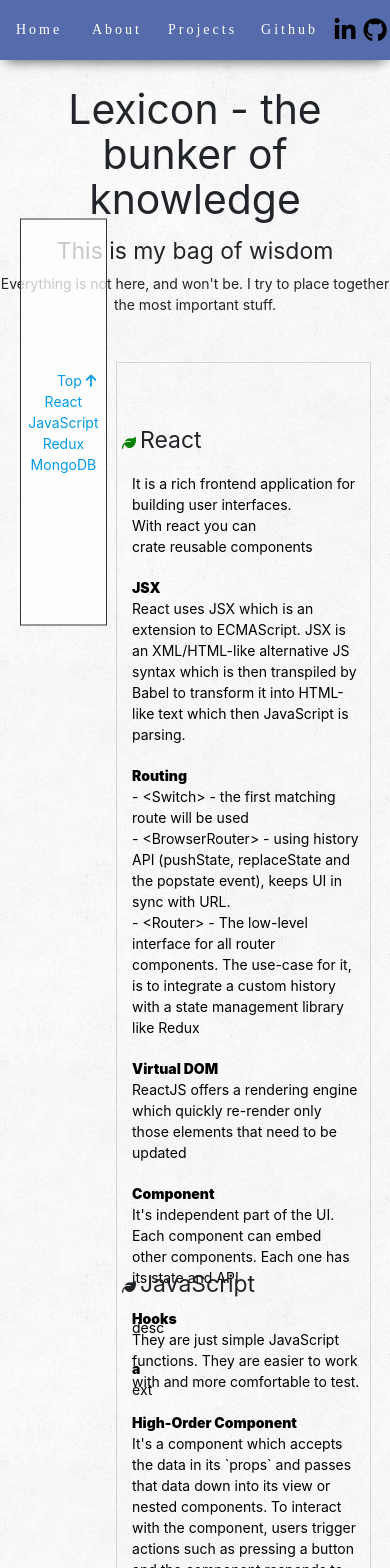
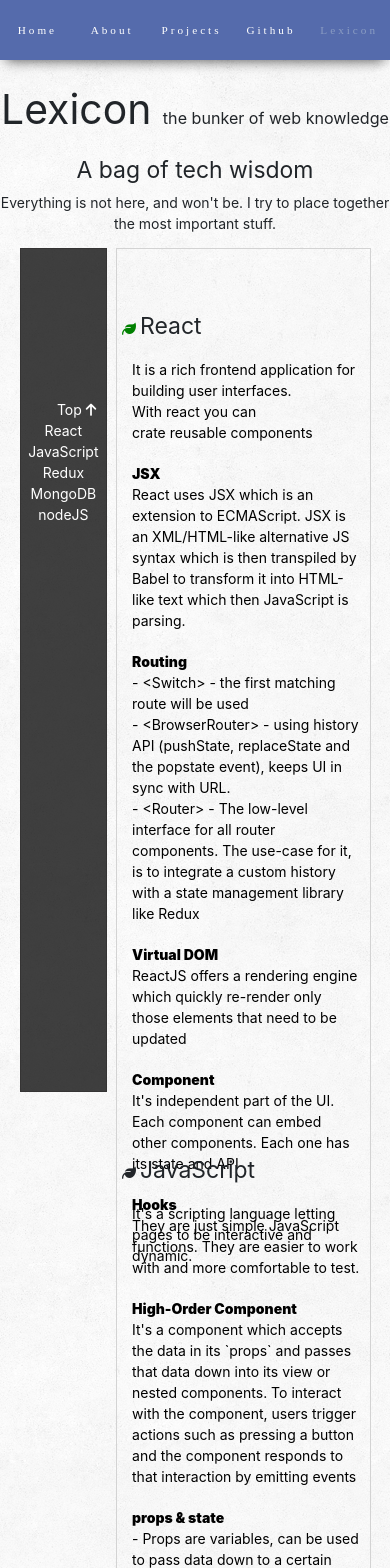
Before and after one commit to klauza/animated-business-app, a React (Create React App) app: page /lexicon in a window 390 px wide. Shown: the top 1568 px of the page. Built offline with nearby package versions, Linux system fonts and the light colour scheme; no server answers; a web font is replaced by a local one.

Commit message:
Lexion, About: adjust mobile layout

```diff
--- a/src/components/About/_about.scss
+++ b/src/components/About/_about.scss
@@ -11,7 +11,7 @@
     display: flex; flex-direction: row;
     font-weight: 700;
     position: absolute;
-    top: 65px; left: 50%; transform: translateX(-50%);
+    top: 140px; left: 50%; transform: translateX(-50%);
     div{
       display: flex; flex-direction: row;
     }
--- a/src/components/Lexicon/LexiconList.js
+++ b/src/components/Lexicon/LexiconList.js
@@ -46,6 +46,7 @@ const LexiconList = () => {
           <div>- State is used to store data in current page. State is an independent variable set inside a component. State is mutable and has worse performance than props.</div>
         </div>
 
+
       </div>
     </li>
 
@@ -54,12 +55,12 @@ const LexiconList = () => {
       <div className="description-main content-javascript">
 
         <div className="description-main__core">
-          <span>desc</span>
+          <span>It's a scripting language letting pages to be interactive and dynamic.</span>
         </div>
 
         <div className="description-main__extended">
-          <span className="span-bold"> a </span>
-          <div> ext </div>
+          <span className="span-bold">  </span>
+          <div>  </div>
         </div>
 
       </div>
@@ -67,13 +68,48 @@ const LexiconList = () => {
 
     <li id="redux" className="item-list-li">
       <i className="fa fa-leaf"></i> <h5>Redux</h5>
-      <div className="description-main content-redux">desc</div>
+      <div className="description-main content-redux">
+        <div className="description-main__core">
+          <span>It's a tool for an app that mutates the state and makes two-way state exchange possible between the App and a Store.</span>
+        </div>
+        <div className="description-main__extended">
+          <span className="span-bold">Store</span>
+          <div>It's a place in the memory within the browser where the application keeps its state.</div>
+        </div>
+        <div className="description-main__extended">
+          <span className="span-bold">Redux-Thunk</span>
+          <div>It's a synchronization tool. It puts instructions into a queue and makes sure each action is performed one at a time.</div>
+        </div>
+      </div>
     </li>
 
     <li id="mongodb" className="item-list-li">
       <i className="fa fa-leaf"></i> <h5>MongoDB</h5>
-      <div className="description-main content-mongodb">desc</div>
+      <div className="description-main content-mongodb">
+        <div className="description-main__core">
+          <span>It's a document database. Can be hosted in the cloud.</span>
+        </div>
+        <div className="description-main__extended">
+          <span className="span-bold">mongoose</span>
+          <div>It allows to manage relationships between data and provides schema which defines the structure of document, validations, and default values.</div>
+        </div>
+      </div>
     </li>
+
+    <li id="nodejs" className="item-list-li">
+      <i className="fa fa-leaf"></i> <h5>node.js</h5>
+      <div className="description-main content-nodejs">
+        <div className="description-main__core">
+          <span>node.js is an open-source, cross-platform JavaScript run-time environment that executes JavaScript code outside of a browser.</span>
+        </div>
+        <div className="description-main__extended">
+          <span className="span-bold">Express.js</span>
+          <div>It is a minimal and flexible Node.js web application framework that provides a robust set of features for web and mobile applications. It enables easy API development.</div>
+        </div>
+      </div>
+    </li>
+
+
   </Fragment>
   )
 }
--- a/src/components/Lexicon/LexiconMain.js
+++ b/src/components/Lexicon/LexiconMain.js
@@ -7,8 +7,8 @@ const LexiconMain = () => {
 
   return (
     <div className="lexicon" id="top">
-      <h3 id="header">Lexicon - the bunker of knowledge</h3>
-      <h5 id="sub-header">This is my bag of wisdom</h5>
+      <h3 id="header">Lexicon <span>the bunker of web knowledge</span></h3>
+      <h5 id="sub-header">A bag of tech wisdom</h5>
       <p id="paragraph-header">Everything is not here, and won't be. I try to place together the most important stuff.</p>
 
       <div className="lexicon-container">
@@ -20,6 +20,7 @@ const LexiconMain = () => {
             <a href="#javaScript">JavaScript</a>
             <a href="#redux">Redux</a>
             <a href="#mongodb">MongoDB</a>
+            <a href="#nodejs">nodeJS</a>
 
           </div>
         </div>
--- a/src/components/Lexicon/_lexicon.scss
+++ b/src/components/Lexicon/_lexicon.scss
@@ -19,6 +19,23 @@
   h3, h5, p{
     text-align: center;
   }
+  h3{
+    // position: relative;
+  }
+
+  h3 span{
+    position: relative;
+    font-size: 1.15rem;
+    // &::before{
+    //   content: '';
+    //   position: absolute; top: 0; left:0 ;
+    //   width: 100%; height: 1px;
+    //   background: grey;
+    //   // display: block;
+    //   // position: absolute; top: 0;left: 0;
+    //   margin: 0 auto;
+    // }
+  }
 
   &-container{
     width: 90%; margin: 0 auto;
@@ -31,7 +48,15 @@
       height: 100%;
       position: sticky;
       top: 50%; transform: translateY(-50%);
-      background: rgba(255, 255, 255, 0.75);
+      background: rgba(0, 0, 0, 0.75);
+      @media(max-width: 768px){
+        top: 0%;
+        transform: unset;
+        &-sidebar{
+
+        height: 100vh;
+        }
+      }
 
       &-sidebar{
         border: 1px solid rgb(53, 52, 52);
@@ -45,8 +70,9 @@
           display: block;
           width: 100%;
           text-align: center;
+          color: white;
           &:hover{
-            background: rgb(226, 226, 226);
+            background: rgb(0, 0, 0);
           }
         }
       }
@@ -56,6 +82,9 @@
     &__grid{
       margin-top: 33px;
       width: 72.5%;
+      @media(max-width: 768px){
+        margin-top: 0;
+      }
     }
     &__item-list{
       border: 1px solid lightgrey;
--- a/src/components/Lexicon/_lexiconList.scss
+++ b/src/components/Lexicon/_lexiconList.scss
@@ -20,4 +20,6 @@
 /*                    Redux                   */
 
 /*                    MongoDB                   */
+
+/*                    nodejs                   */
 }
--- a/src/components/Navigation/Navbar.js
+++ b/src/components/Navigation/Navbar.js
@@ -17,7 +17,7 @@ function Navbar() {
           <NavLink to="/about" className="nav-links">About</NavLink>
           <NavLink to="/projects" className="nav-links">Projects</NavLink>
           <NavLink to="/github" className="nav-links">Github</NavLink>
-          {/* <NavLink to="/lexicon" className="nav-links">Lexicon</NavLink> */}
+          <NavLink to='/lexicon' className="nav-links">Lexicon</NavLink>
         </div>
 
         <div className="nav-icons">
--- a/src/components/Navigation/_navbar.scss
+++ b/src/components/Navigation/_navbar.scss
@@ -29,6 +29,7 @@
       height: 60px;
       grid-column: 2 / span 1;
       text-align: center;
+
 
       .nav-links{
         width: auto;
@@ -69,6 +70,7 @@
         font-size: 24px;
         line-height: 60px;
       }
+
     }
   }
 
@@ -77,7 +79,7 @@
     .nav-container{
       width: 100%;
       display: grid;
-      grid-template-columns: 1fr 60px;
+      grid-template-columns: 1fr;
       margin: 0 auto;
 
       .my-nav-logo{ display: none; }
@@ -86,7 +88,7 @@
         grid-column: span 1;
         width: 100%;
         display: grid;
-        grid-template-columns: repeat(4, 1fr);
+        grid-template-columns: repeat(5, 1fr);
         justify-items: center;
 
         .nav-links{
@@ -95,14 +97,17 @@
           display: inline-block;
           line-height: 60px;
           text-decoration: none;
-          font-size: 1em;
+          font-size: .8em;
+
 
         }
         .active{
           color: rgb(139,157,195);;
         }
       }
-
+      .nav-icons{
+        display: none;
+      }
     }
   }
 }
--- a/src/sass/_animations.scss
+++ b/src/sass/_animations.scss
@@ -130,6 +130,9 @@
   .lexicon-container__sticky{
     opacity: 0;
     transform: translate(-50px, -50%);
+    @media(max-width: 768px){
+      transform: translate(-50px, 0);
+    }
   }
   .lexicon-container__item-list{
     opacity: 0;
@@ -147,6 +150,9 @@
     transition: transform 300ms ease, opacity 300ms ease;
     transform: translate(0px, -50%);
     opacity: 1;
+    @media(max-width: 768px){
+      transform: translate(0);
+    }
   }
   #sub-header{
     transition-delay: 75ms;
@@ -163,6 +169,9 @@
   .lexicon-container__sticky{
     transform: translate(0px, -50%);
     opacity: 1;
+    @media(max-width: 768px){
+      transform: translate(0px);
+    }
   }
 }
 .fade-exit.fade-exit-active.lexicon{
@@ -182,6 +191,9 @@
     transition: transform 300ms ease, opacity 300ms ease;
     opacity: 0;
     transform: translate(-100px, -50%);
+    @media(max-width: 768px){
+      transform: translate(-100px, 0);
+    }
   }
   .lexicon-container__item-list{
     transition: transform 300ms ease, opacity 300ms ease;
```
